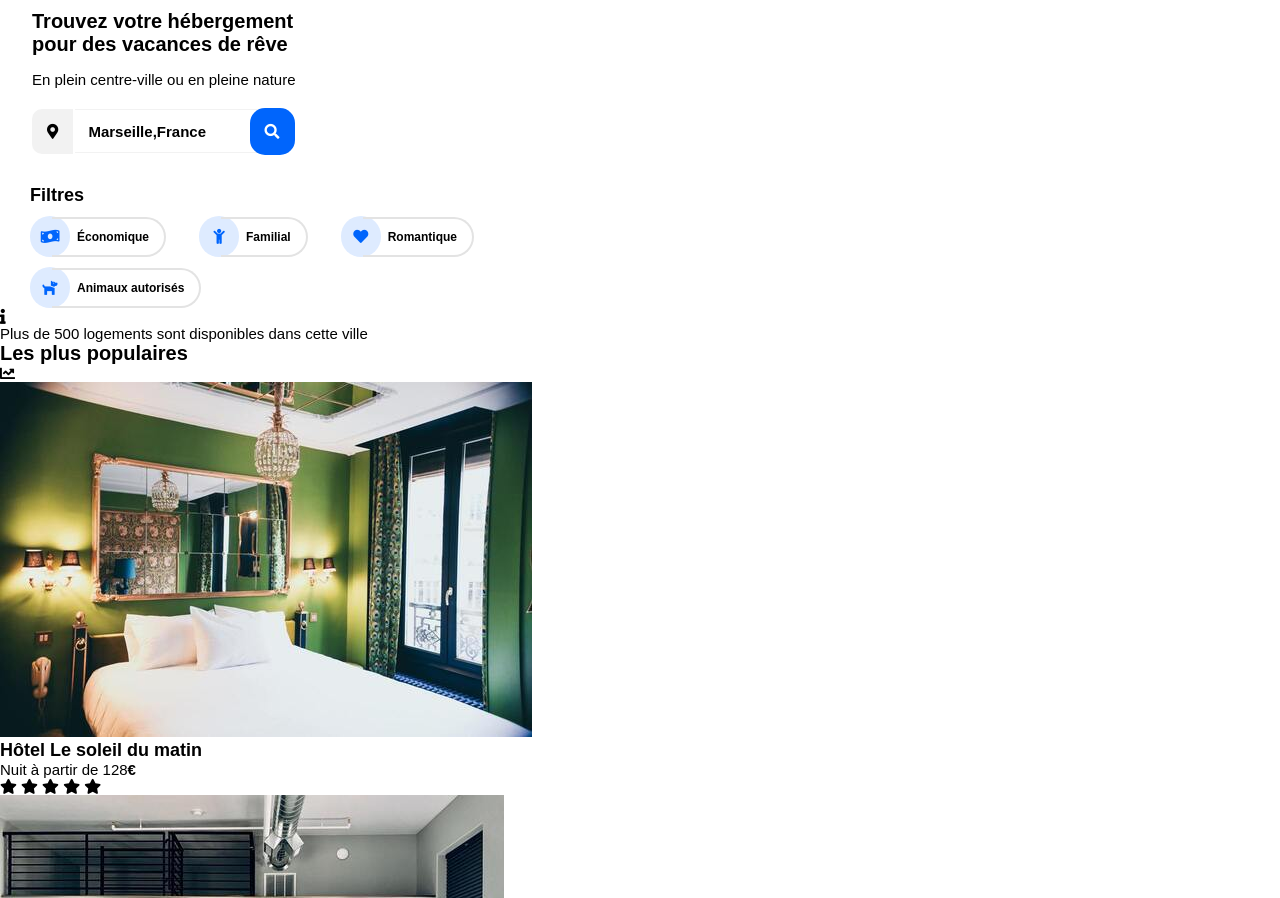
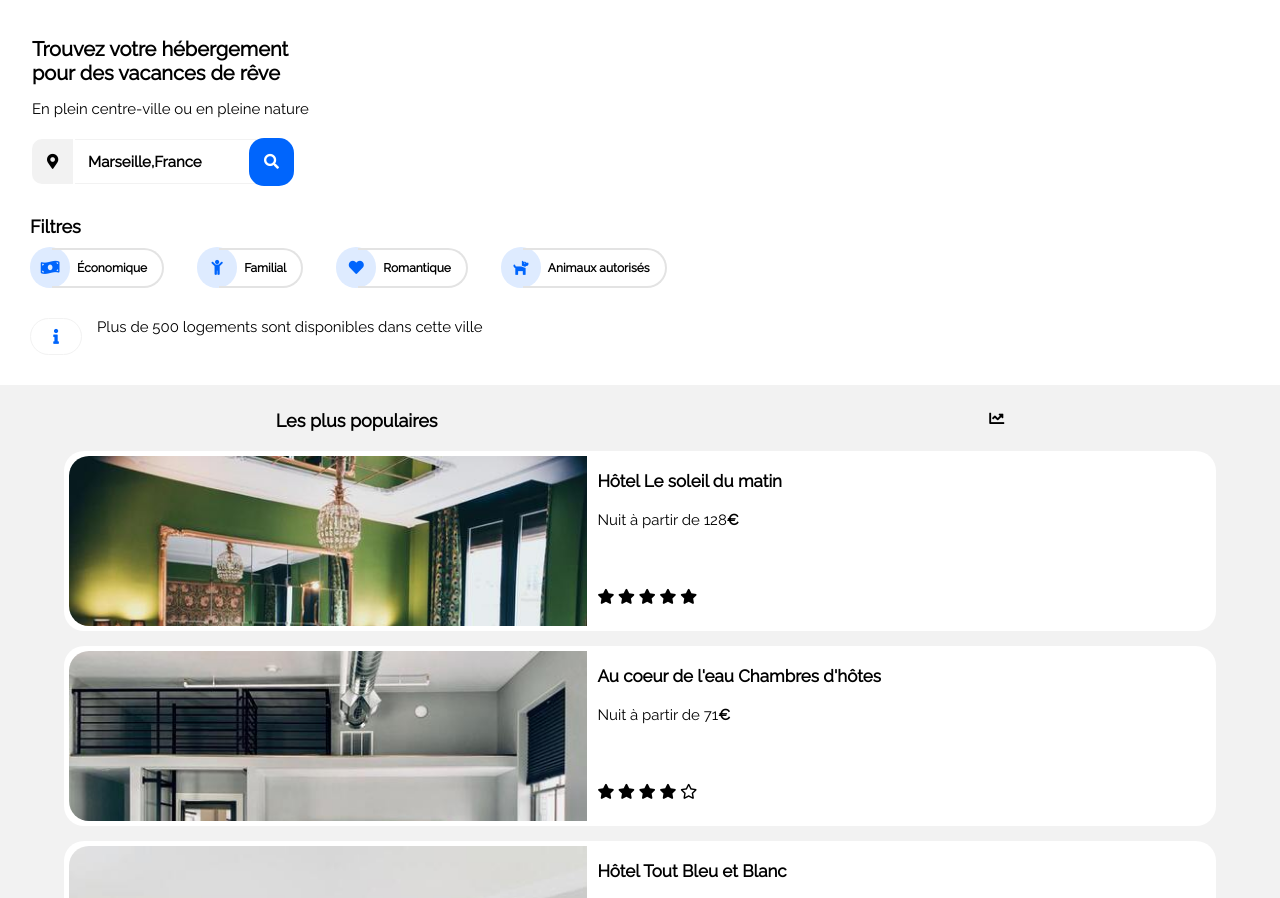
Before and after one commit to BaptisteBocquel/BaptisteBocquel_2_25022021, a plain HTML site: page index.html in a window 1280 px wide. Shown: the part 132-1030 px from the top of the page. Drawn offline with Linux system fonts and the light colour scheme; a web font is replaced by a local one.

Commit message:
Partie populaire + modif html populaire

```diff
--- a/index.html
+++ b/index.html
@@ -2,6 +2,7 @@
 <html>
     <head>
         <meta charset="utf-8" />
+        <meta name="viewport" content="width=device-width, initial-scale=1.0"/>
         <link rel="stylesheet" href="style.css" />
         <link rel="stylesheet" href="https://cdnjs.cloudflare.com/ajax/libs/font-awesome/5.13.1/css/all.min.css" />
         <title>Reservia</title>
@@ -104,8 +105,9 @@
         <!-- Informations sur les logements disponibles -->
 
         <section id="info">
-
+            <div id="info-logo">
                 <i class="fas fa-info"></i>
+            </div>
             <p>Plus de 500 logements sont disponibles dans cette ville</p>
 
         </section>
@@ -114,51 +116,79 @@
 
         <section id="populaire">
 
-            <div id="fenetre_populaire">
-
             <div id="titre_populaire">
-                    <h1>Les plus populaires</h1>
+                <h2>Les plus populaires</h2>
+                <div>
                     <i class="fas fa-chart-line"></i>
                 </div>
+            </div>
+
+
 
             <div class="choix_populaire">
                 <a href="#">
-                        <p><img src="images/hebergements/4_small/emile-guillemot-Bj_rcSC5XfE-unsplash.jpg" alt ="Photo Hôtel Le soleil du matin"/></p>
-                        <h2>Hôtel Le soleil du matin</h2>
+                    <div class="structure_populaire">
+                        <div class="image soleil_matin">
+
+                        </div>
+
+                        <div class="contenu_populaire">
+                            <h3>Hôtel Le soleil du matin</h3>
                             <p>Nuit à partir de 128<strong>€</strong></p>
+                            <div>
                                 <i class="fas fa-star"></i>
                                 <i class="fas fa-star"></i>
                                 <i class="fas fa-star"></i>
                                 <i class="fas fa-star"></i>
                                 <i class="fas fa-star"></i>
+                            </div>
+                        </div>
+                    </div>
                 </a>
             </div>
 
-                <div class="choix_hebergement">
+            <div class="choix_populaire">
                 <a href="#">
-                        <p><img src="images/hebergements/4_small/aw-creative-VGs8z60yT2c-unsplash.jpg" alt="Photo chambre d'hôte au coeur de l'eau"/></p>
-                        <h2>Au coeur de l'eau Chambres d'hôtes</h2>
+                    <div class="structure_populaire">
+                        <div class="image coeur_eau">
+
+                        </div>
+
+                        <div class="contenu_populaire">
+                            <h3>Au coeur de l'eau Chambres d'hôtes</h3>
                             <p>Nuit à partir de 71<strong>€</strong></p>
+                            <div>
                                 <i class="fas fa-star"></i>
                                 <i class="fas fa-star"></i>
                                 <i class="fas fa-star"></i>
                                 <i class="fas fa-star"></i>
                                 <i class="far fa-star"></i>
+                            </div>
+                        </div>
+                    </div>
                 </a>
             </div>
 
-                <div class="choix_hebergement">
+            <div class="choix_populaire">
                 <a href="#">
-                        <p><img src="images/hebergements/4_small/febrian-zakaria-sjvU0THccQA-unsplash.jpg" alt="Photo hôtel Tout bleu et blanc"></p>
-                        <h2>Hôtel Tout bleu et Blanc</h2>
+                    <div class="structure_populaire">
+                        <div class="image bleu_blanc">
+
+                        </div>
+
+                        <div class="contenu_populaire">
+                            <h3>Hôtel Tout Bleu et Blanc</h3>
                             <p>Nuit à partir de 68<strong>€</strong></p>
+                            <div>
                                 <i class="fas fa-star"></i>
                                 <i class="fas fa-star"></i>
                                 <i class="fas fa-star"></i>
                                 <i class="fas fa-star"></i>
                                 <i class="far fa-star"></i>
+                            </div>
+                        </div>
+                    </div>
                 </a>
-                </div>
             </div>
         </section>
 
@@ -166,13 +196,13 @@
 
         <section id="hebergements">
 
-            <h1>Hébergements à Marseille</h1>
+            <h2>Hébergements à Marseille</h2>
 
             <div id="fenetre_hebergement">
                 <div class="choix_hebergement">
                     <a href="#">
                         <p><img src="images/hebergements/4_small/marcus-loke-WQJvWU_HZFo-unsplash.jpg" alt="Photo auberge la Cannebière"/></p>
-                        <h2>Auberge La Cannebière</h2>
+                        <h3>Auberge La Cannebière</h3>
                         <p>Nuit à partir de <strong>25€</strong></p>
                         <i class="fas fa-star"></i>
                         <i class="fas fa-star"></i>
@@ -185,7 +215,7 @@
                 <div class="choix_hebergement">
                     <a href="#">
                         <p><img src="images/hebergements/4_small/fred-kleber-gTbaxaVLvsg-unsplash.jpg" alt=" Photo hôtel du Port"/></p>
-                        <h2>Hôtel du port</h2>
+                        <h3>Hôtel du port</h3>
                         <p>Nuit à partir de 52<strong>€</strong></p>
                         <i class="fas fa-star"></i>
                         <i class="fas fa-star"></i>
@@ -198,7 +228,7 @@
                 <div class="choix_hebergement">
                     <a href="#">
                         <p><img src="images/hebergements/4_small/annie-spratt-Eg1qcIitAuA-unsplash.jpg" alt="Photo hôtel Les mouettes"/></p>
-                        <h2>Hôtel Les mouettes</h2>
+                        <h3>Hôtel Les mouettes</h3>
                         <p>Nuit à partir de 76<strong>€</strong></p>
                         <i class="fas fa-star"></i>
                         <i class="fas fa-star"></i>
@@ -211,7 +241,7 @@
                 <div class="choix_hebergement">
                     <a href="#">
                         <p><img src="images/hebergements/4_small/reisetopia-B8WIgxA_PFU-unsplash.jpg" alt="Photo hôtel de la mer"/></p>
-                        <h2>Hôtel de la mer</h2>
+                        <h3>Hôtel de la mer</h3>
                         <p>Nuit à partir de 46<strong>€</strong></p>
                         <i class="fas fa-star"></i>
                         <i class="fas fa-star"></i>
@@ -223,7 +253,7 @@
                 <div class="choix_hebergement">
                     <a href="#">
                         <p><img src="images/hebergements/4_small/nicate-lee-kT-ZyaiwBe0-unsplash.jpg" alt="Photo auberge le panier"/></p>
-                        <h2>Auberge Le Panier</h2>
+                        <h3>Auberge Le Panier</h3>
                         <p>Nuit à partir de <strong>23€</strong></p>
                         <i class="fas fa-star"></i>
                         <i class="fas fa-star"></i>
@@ -235,7 +265,7 @@
                 <div class="choix_hebergement">
                     <a href="#">
                         <p><img src="images/hebergements/4_small/febrian-zakaria-M6S1WvfW68A-unsplash.jpg" alt="Photo hôtel chez Amina"/></p>
-                        <h2>Hôtel chez Amina</h2>
+                        <h3>Hôtel chez Amina</h3>
                         <p>Nuit à partir de 96<strong>€</strong></p>
                         <i class="fas fa-star"></i>
                         <i class="fas fa-star"></i>
@@ -248,29 +278,31 @@
             <p><a href="#">Afficher plus</a></p>
         </section>
 
+        <!-- Section activité -->
+
         <section id="activite">
 
-            <h1>Activités à Marseille</h1>
+            <h2>Activités à Marseille</h2>
 
             <div id="fenetre_activite1">
                 <div class="choix_activite">
                     <a href="#">
                         <p><img src="images/activites/4_small/reno-laithienne-QUgJhdY5Fyk-unsplash.jpg" alt="Photo Vieux Port"/></p>
-                        <h2>Vieux Port</h2>
+                        <h3>Vieux Port</h3>
                     </a>
                 </div>
 
                 <div class="choix_activite">
                     <a href="#">
                         <p><img src="images/activites/4_small/paul-hermann-QFTrLdQIRhI-unsplash.jpg" alt="Photo Fort de Pomègues"/></p>
-                        <h2>Fort de Pomègues</h2>
+                        <h3>Fort de Pomègues</h3>
                     </a>
                 </div>
 
                 <div class="choix_activite">
                     <a href="#">
                         <p><img src="images/activites/4_small/kevin-hikari-rV_Qd1l-VXg-unsplash.jpg" alt="Photo îles de Frioul"/></p>
-                        <h2>Îles de Frioul</h2>
+                        <h3>Îles de Frioul</h3>
                         </a>
                 </div>
             </div>
@@ -279,19 +311,19 @@
                 <div class="choix_activite">
                     <a href="#">
                         <p><img src="images/activites/4_small/kilyan-sockalingum-NR8-cBCN3aI-unsplash.jpg" alt="Photo Parc National des Calanques"/></p>
-                        <h2>Parc National des Calanques</h2>
+                        <h3>Parc National des Calanques</h3>
                     </a>
                 </div>
                 <div class="choix_activite">
                     <a href="#">
                         <p><img src="images/activites/4_small/florian-wehde-xW9e8gdotxI-unsplash.jpg" alt="Photo Notre-Dame-de-la-Garde"/></p>
-                        <h2>Notre-Dame-de-la-Garde</h2>
+                        <h3>Notre-Dame-de-la-Garde</h3>
                     </a>
                 </div>
                 <div class="choix_activite">
                     <a href="#">
                         <p><img src="images/activites/4_small/lena-paulin-wH2-EJoDcV0-unsplash.jpg" alt="Photo parc Longchamp"/></p>
-                        <h2>Parc Longchamp</h2>
+                        <h3>Parc Longchamp</h3>
                     </a>
                 </div>
             </div>
@@ -299,20 +331,20 @@
 
         <footer>
             <div id="apropos">
-                <h2>A propos</h2>
+                <h3>A propos</h3>
                 <p><a href="#">Fonctionnement du site</a></p>
                 <p><a href="#">Conditions générales de vente</a></p>
                 <p><a href="#">Données et confidentialité</a></p>
             </div>
 
             <div id="footer_hebergement">
-                <h2>Nos hébergements</h2>
+                <h3>Nos hébergements</h3>
                 <p><a href="#">Charte qualité</a></p>
                 <p><a href="#">Soumettre votre hôte!</a></p>
             </div>
 
             <div id="assistance">
-                <h2>Assistance</h2>
+                <h3>Assistance</h3>
                 <p><a href="#">Centre d'aide</a></p>
                 <p><a href="#">Nous contacter</a></p>
             </div>
--- a/style.css
+++ b/style.css
@@ -3,12 +3,7 @@
 
 /* GENERAL */
 
-@font-face
-{
-    font-family: 'Raleway';
-    src: url('font/raleway/Raleway-Regular.ttf'),
-    src: url('font/raleway/Raleway-Bold.ttf');
-}
+@import url('https://fonts.googleapis.com/css2?family=Raleway&display=swap');
 
 a
 {
@@ -18,9 +13,6 @@ a
 
 body{
     min-width: 295px;
-    max-width: 600px;
- /* ne peut pas depasser 400px de largeur */
-
 }
 
 *
@@ -36,12 +28,21 @@ body{
 h1
 {
     font-size : 20px;
-    font-family: 'Raleway-Bold', Arial, Helvetica, sans-serif;
+    font-family: 'Raleway', Arial, Helvetica, sans-serif;
+    font-weight: bold;
 }
 
 h2{
     font-size: 18px;
-    font-family: 'Raleway-Bold', Arial, Helvetica, sans-serif;
+    font-family: 'Raleway', Arial, Helvetica, sans-serif;
+    font-weight: bold;
+}
+
+h3
+{
+    font-size : 17px;
+    font-family: 'Raleway', Arial, Helvetica, sans-serif;
+    font-weight: bold;
 }
 
 
@@ -52,12 +53,9 @@ header
     display:flex;
     justify-content: space-between;   /* aligne les elements et les place */
     align-items: center;
-    margin-top:15px;
-}
-
-#logo
-{
-    margin-left: 30px; /* crée une marge à gauche du logo */
+    margin-top:30px;
+    margin-left: 15px;
+    margin-right: 15px;
 }
 
 #logo img
@@ -69,7 +67,6 @@ header
 header p
 {
     font-weight:bold; /* Met 's'inscrire en gras */
-    margin-right : 30px;
 }
 
 header a
@@ -110,7 +107,7 @@ nav ul a:hover
 
 #recherche
 {
-    margin-top: 30px;
+    margin-top: 40px;
     margin-left: 30px;
     margin-right: 30px;
 
@@ -199,7 +196,7 @@ nav ul a:hover
     justify-content: center;
     width: 40px;
     height:28px;
-   background-color: #deebff;
+   background-color: #deebff; /* definit la partie logo du bouton */
    color:#0065fc;
    border-radius: 25px;
    text-align :center;
@@ -213,7 +210,7 @@ nav ul a:hover
     left: -18px;
     padding-left: 25px;
     padding-right: 15px;
-    border-top: #E3E3E3 solid 2px;
+    border-top: #E3E3E3 solid 2px;     /* definit la partie texte du bouton */
     border-bottom:#E3E3E3 solid 2px;
     border-right: #E3E3E3 solid 2px;
     border-top-right-radius: 25px;
@@ -226,7 +223,7 @@ nav ul a:hover
 {
     color : #0065fc;
     border-top: #deebff solid 2px;
-    border-bottom:#deebff solid 2px;
+    border-bottom:#deebff solid 2px; /* au passage de la souris des boutons filtres */
     border-right: #deebff solid 2px;
 }
 
@@ -235,3 +232,106 @@ nav ul a:hover
     font-size: 12px;
     font-weight: bold;
 }
+
+/* SECTION INFOS */
+
+#info
+{
+    display: flex;
+    margin-top: 30px;
+    margin-left: 30px;
+    margin-right : 30px;
+
+}
+
+#info p
+{
+    margin-left: 15px;
+}
+
+#info-logo
+{
+    display: flex;
+    justify-content: center;
+    border-radius: 25px;
+    height : 25px;
+    width: 50px;
+    border: solid #f2f2f2 1px;
+    color : #0065fc;
+    padding-top: 10px;
+}
+
+/* SECTION LES + POPULAIRES */
+
+#populaire
+{
+    padding-top: 10px;
+    margin-top : 30px;
+    background-color : #f2f2f2;
+    display:flex;
+    flex-direction : column;
+    align-items: center;
+}
+
+#titre_populaire
+{
+    width: 100%;
+    display:flex;
+    justify-content: space-around;
+    margin-top: 15px;
+    margin-bottom: 20px;
+}
+
+.choix_populaire
+{
+    width: 90%;
+    height: 180px;
+    margin-bottom: 15px;
+    background-color: white;
+    border-radius :20px;
+}
+
+.image
+{
+    margin-top: 5px;
+    margin-left:5px;
+    margin-right: 10px;
+    width: 45%;
+    height: 170px;
+    border-top-left-radius: 20px;
+    border-bottom-left-radius: 20px;
+    background-size: cover;
+}
+
+.soleil_matin
+{
+    background-image: url("images/hebergements/4_small/emile-guillemot-Bj_rcSC5XfE-unsplash.jpg");
+}
+
+.coeur_eau
+{
+    background-image: url("images/hebergements/4_small/aw-creative-VGs8z60yT2c-unsplash.jpg");
+}
+
+.bleu_blanc
+{
+    background-image: url("images/hebergements/4_small/febrian-zakaria-sjvU0THccQA-unsplash.jpg");
+}
+.structure_populaire
+{
+    display:flex;
+}
+
+.contenu_populaire
+{
+    margin-top: 20px;
+    margin-bottom: 20px;
+    display: flex;
+    flex-direction: column;
+    justify-content: space-between;
+}
+
+.contenu_populaire p
+{
+    padding-bottom: 40px;
+}
```
Lines whose indentation alone changed are shown as unchanged.
